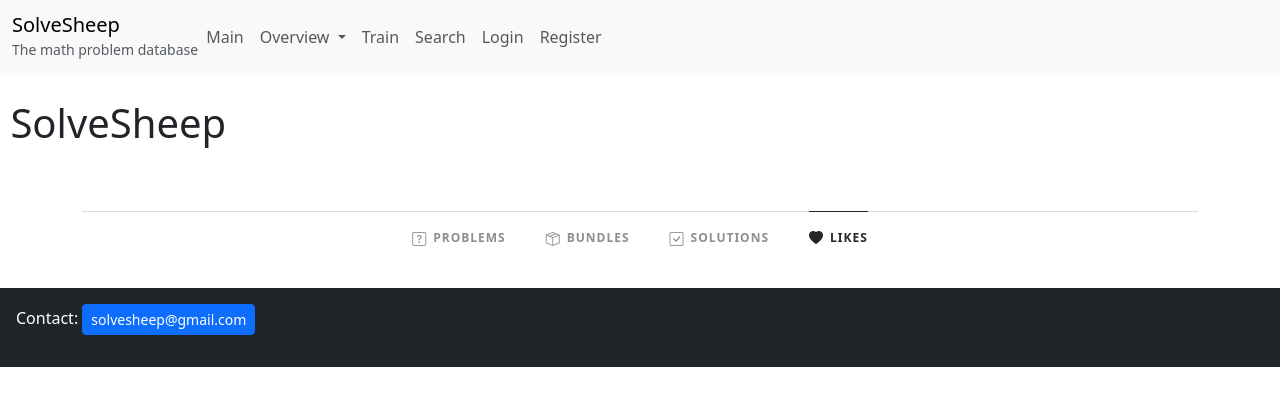
After one commit to Tenerec123/SolveSheep, a Django app: page /authentication/user/SolveSheep/likes in a window 1280 px wide. The commit adds this page. Shown: the top 406 px of the page. Run offline with Django 5.2, Linux system fonts and the light colour scheme; data comes from the database, SQL or seed files in the repository; data that the repository does not hold is empty.

Commit message:
User interface upgraded and more beautiful

```diff
--- a/MainApp/templates/base.html
+++ b/MainApp/templates/base.html
@@ -167,7 +167,7 @@ h2 {
                 <a class="nav-link" href="{% url 'Logout' %}">Logout</a>
               </li>
               <li class="nav-item">
-                <a class="nav-link" href="{% url 'UserInterface' request.user %}">Account</a>
+                <a class="nav-link" href="{% url 'UserInterface_problems' request.user %}">Account</a>
               </li>
               {% else %}
                <li class="nav-item">
--- a/ProblemInterface/templates/interface.html
+++ b/ProblemInterface/templates/interface.html
@@ -23,7 +23,7 @@
 <div class="d-flex justify-content-between align-items-center mb-3">
     <h1 class="mb-0">{{ prob.title }}</h1>
     {% if prob.author %}
-        <a href="{% url 'UserInterface' prob.author %}">
+        <a href="{% url 'UserInterface_problems' prob.author %}">
           <h2 class="mb-0 text-end">
             <span class="badge bg-secondary fs-6 p-2 fst-italic">
                 Author: {{ prob.author }}
@@ -70,7 +70,7 @@
   <!-- Contenedor de soluciones -->
   <div id="solutions-container" {% if not solutions %}hidden{% endif %}>
     {% for solution in solutions %}
-      <a href="{% url 'UserInterface' prob.author %}">
+      <a href="{% url 'UserInterface_problems' prob.author %}">
         <h2 class="mb-0">
           <span class="badge bg-secondary fs-6 p-2 fst-italic">
             Author: {{ prob.author }}
--- /dev/null
+++ b/UsersApp/templates/account_display.html
@@ -0,0 +1,94 @@
+{% extends "base.html" %}
+{% block styles %}
+    <link rel="stylesheet" href="https://cdn.jsdelivr.net/npm/bootstrap-icons@1.11.0/font/bootstrap-icons.css">
+    <style>
+        /* Estilos personalizados para imitar Instagram */
+        .user-nav-link {
+            color: #8e8e8e; /* Gris suave de Instagram */
+            font-size: 12px;
+            font-weight: 600;
+            letter-spacing: 1px;
+            text-transform: uppercase;
+            padding: 15px 0;
+            margin-right: 40px;
+            border-top: 1px solid transparent; /* Para el efecto de activación */
+            transition: all 0.2s ease;
+            display: flex;
+            align-items: center;
+            text-decoration: none;
+        }
+
+        .user-nav-link:last-child {
+            margin-right: 0;
+        }
+
+        .user-nav-link i {
+            font-size: 14px;
+            margin-right: 6px;
+        }
+
+        /* Clase activa: borde superior negro y texto oscuro */
+        .user-nav-link.active {
+            color: #262626;
+            border-top: 1px solid #262626;
+            margin-top: -1px; /* Alineación perfecta con el borde de la sección */
+        }
+
+        .user-nav-link:hover {
+            color: #262626;
+        }
+
+        /* Ajuste para móviles */
+        @media (max-width: 768px) {
+            .user-nav-link span {
+                display: none; /* Esconder texto, dejar solo iconos */
+            }
+            .user-nav-link {
+                margin-right: 0;
+                justify-content: center;
+                flex: 1;
+            }
+        }
+    </style>
+{% endblock %}
+
+{% block content %}
+<br>
+<div style=" display: flex; flex-direction: row; ">
+  <h1 class="mb-3"> &nbsp{{ profile_user }}  </h1>
+
+   {% if profile_user == request.user %}
+    <a class="btn btn-success" style="vertical-align: baseline; margin: 10px; " href="{% url 'EditUser' %}">Edit profile</a>
+   {% endif %}
+</div>
+<div class="container mt-5">
+    <hr class="m-0" style="color: #dbdbdb; opacity: 1;">
+    <nav class="nav justify-content-center">
+        <a class="user-nav-link {% if request.resolver_match.url_name == 'UserInterface_problems' %}active{% endif %} " href="{% url 'UserInterface_problems' profile_user %}">
+            <i class="bi bi-question-square{% if request.resolver_match.url_name == 'UserInterface_problems' %}-fill{% endif %}"></i>
+            <span>Problems</span>
+        </a>
+
+        <a class="user-nav-link {% if request.resolver_match.url_name == 'UserInterface_bundles' %}active{% endif %}" href="{% url 'UserInterface_bundles' profile_user %}">
+            <i class="bi bi-box-seam{% if request.resolver_match.url_name == 'UserInterface_bundles' %}-fill{% endif %}"></i>
+            <span>Bundles</span>
+        </a>
+
+        <a class="user-nav-link {% if request.resolver_match.url_name == 'UserInterface_solutions' %}active{% endif %}" href="{% url 'UserInterface_solutions' profile_user %}">
+          <i class="bi bi-check-square{% if request.resolver_match.url_name == 'UserInterface_solutions' %}-fill{% endif %}"></i>
+          <span>Solutions</span>
+        </a>
+
+        <a class="user-nav-link {% if request.resolver_match.url_name == 'UserInterface_likes' %}active{% endif %}" href="{% url 'UserInterface_likes' profile_user %}">
+            <i class="bi bi-heart{% if request.resolver_match.url_name == 'UserInterface_likes' %}-fill{% endif %}"></i>
+            <span>Likes</span>
+        </a>
+    </nav>
+</div>
+  {% if Card_objs %}
+      {% include 'grid_display.html' %}
+  {% endif %}
+
+<div style="clear: both;"></div>
+<br>
+{% endblock %}
--- a/UsersApp/urls.py
+++ b/UsersApp/urls.py
@@ -5,6 +5,10 @@ urlpatterns = [
     path('logout/', Logout, name="Logout"),
     path('register/',Register, name="Register"),
     path('login/',Login, name="Login"),
-    path('user/<str:username>/', User_Interface, name="UserInterface"),
     path('edit/', Edit, name="EditUser"),
+
+    path('user/<str:username>/problems', User_Interface_Problems, name="UserInterface_problems"),
+    path('user/<str:username>/bundles/', User_Interface_Bundles, name="UserInterface_bundles"),
+    path('user/<str:username>/solutions/', User_Interface_Solutions, name="UserInterface_solutions"),
+    path('user/<str:username>/likes', User_Interface_Likes, name="UserInterface_likes"),
 ]
--- a/UsersApp/views.py
+++ b/UsersApp/views.py
@@ -95,13 +95,40 @@ def Edit(request):
             'form':form
         })
 
-def User_Interface(request, username):
+
+
+def User_Interface_Problems(request, username):
     user = User.objects.get(username=username)
     problems = Problem.objects.filter(author=user)
+
+    return render(request,"account_display.html", {
+        "profile_user":user,
+        "Card_objs":problems,
+    })
+
+def User_Interface_Bundles(request, username):
+    user = User.objects.get(username=username)
     bundles = Bundle.objects.filter(author=user)
-    GENERAL =list(chain(problems.all(), bundles.all()))
-    random.shuffle(GENERAL)
-    return render(request,"Acc_display.html", {
+
+    return render(request,"account_display.html", {
         "profile_user":user,
-        "Card_objs":GENERAL,
+        "Card_objs":bundles,
     })
+
+def User_Interface_Solutions(request, username):
+    user = User.objects.get(username=username)
+    solutions = Solution.objects.filter(author=user)
+
+    return render(request,"account_display.html", {
+        "profile_user":user,
+        "Card_objs":solutions,
+    })
+
+def User_Interface_Likes(request, username):
+    user = User.objects.get(username=username)
+    liked_problems = user.liked_problems.all()
+
+    return render(request,"account_display.html", {
+        "profile_user":user,
+        "Card_objs":liked_problems,
+    })
```
Also changed, not shown: UsersApp/templates/Acc_display.html (deleted, +0 -72 lines).
